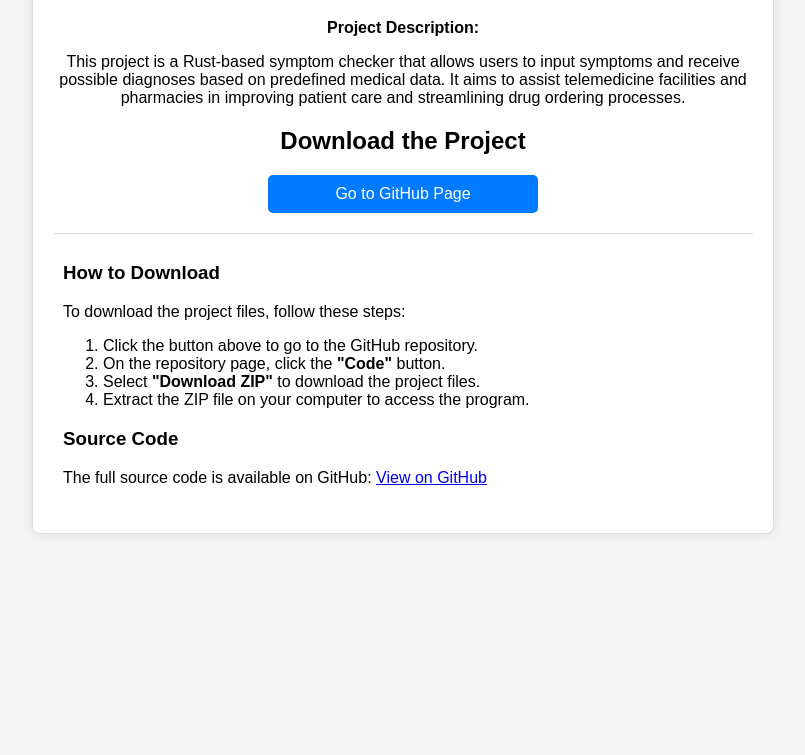
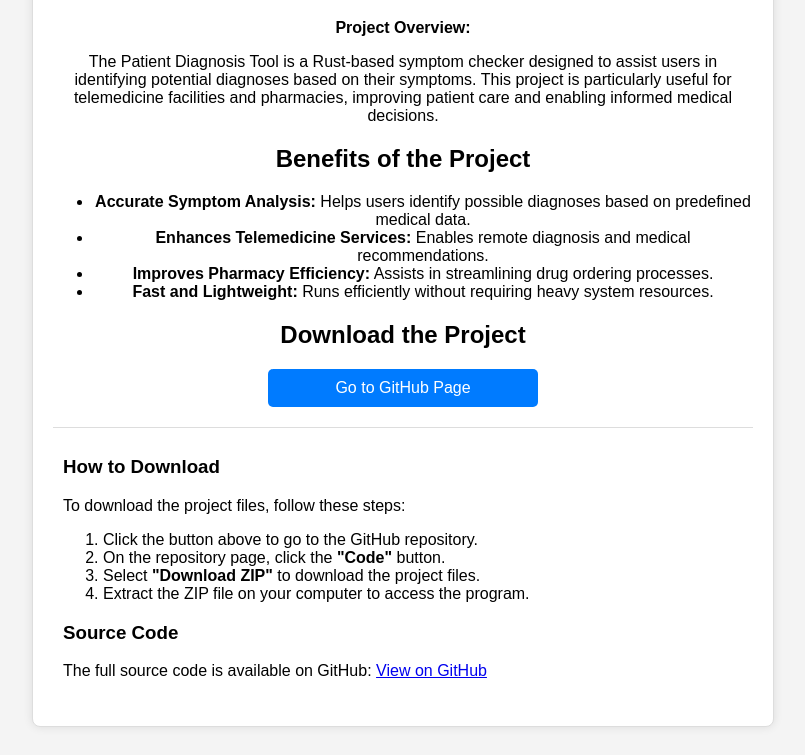
Before and after one commit to safari-sam/patient_diagnosis, a plain HTML site: page index.html in a window 1280 px wide. Shown: the part 110-865 px from the top of the page, without its empty margins (237-1042 px from the left). Before the commit the page ends 800 px from the top, so only its background shows below. Drawn offline with Linux system fonts and the light colour scheme.

Commit message:
Update index.html

```diff
--- a/index.html
+++ b/index.html
@@ -48,8 +48,16 @@
 <body>
     <div class="container">
         <h1>Patient Diagnosis Tool</h1>
-        <p><strong>Project Description:</strong></p>
-        <p>This project is a Rust-based symptom checker that allows users to input symptoms and receive possible diagnoses based on predefined medical data. It aims to assist telemedicine facilities and pharmacies in improving patient care and streamlining drug ordering processes.</p>
+        <p><strong>Project Overview:</strong></p>
+        <p>The Patient Diagnosis Tool is a Rust-based symptom checker designed to assist users in identifying potential diagnoses based on their symptoms. This project is particularly useful for telemedicine facilities and pharmacies, improving patient care and enabling informed medical decisions.</p>
+
+        <h2>Benefits of the Project</h2>
+        <ul>
+            <li><strong>Accurate Symptom Analysis:</strong> Helps users identify possible diagnoses based on predefined medical data.</li>
+            <li><strong>Enhances Telemedicine Services:</strong> Enables remote diagnosis and medical recommendations.</li>
+            <li><strong>Improves Pharmacy Efficiency:</strong> Assists in streamlining drug ordering processes.</li>
+            <li><strong>Fast and Lightweight:</strong> Runs efficiently without requiring heavy system resources.</li>
+        </ul>
 
         <h2>Download the Project</h2>
         <a href="https://github.com/your-username/your-repository" class="download-btn" target="_blank">Go to GitHub Page</a>
```
